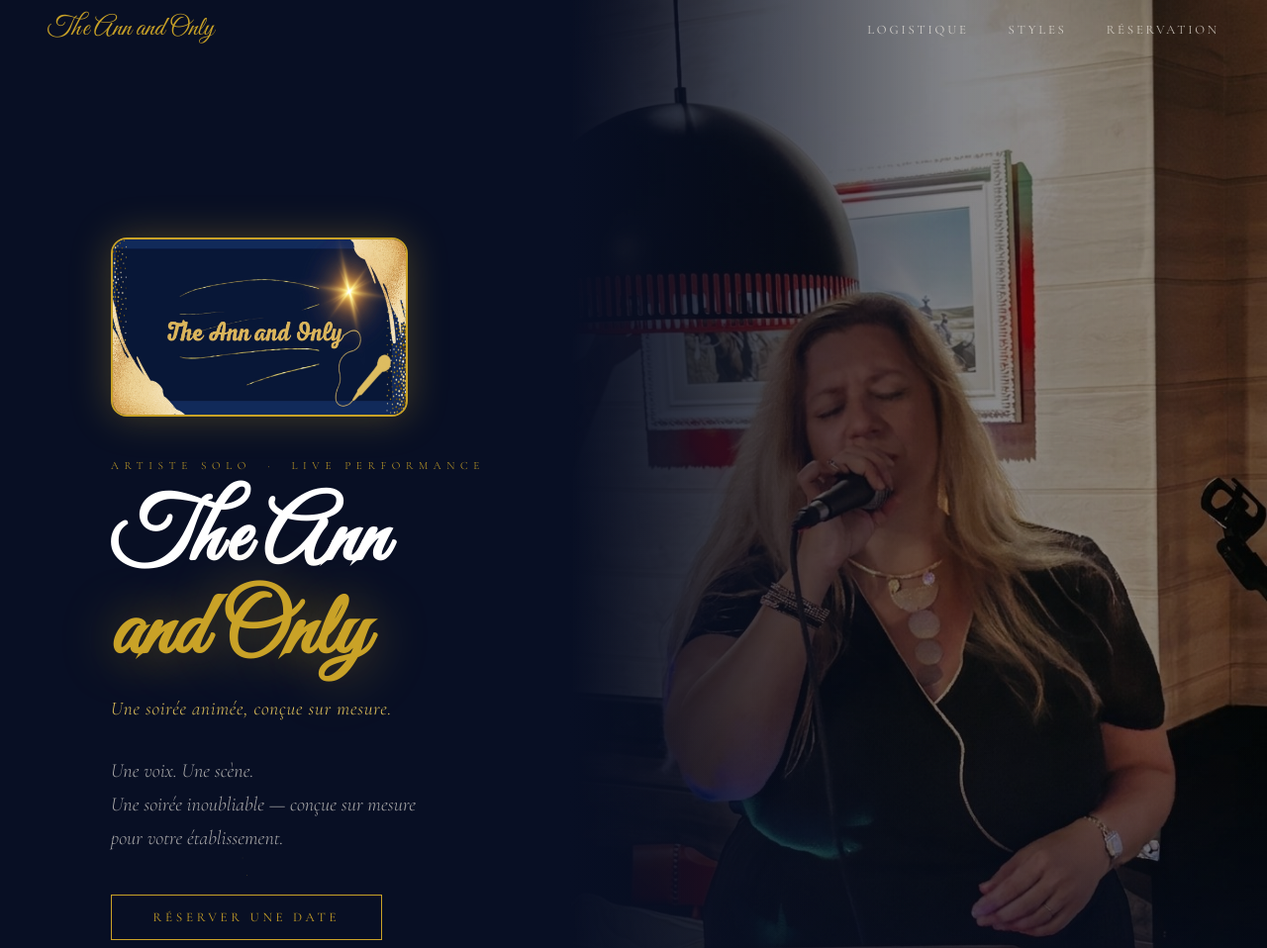
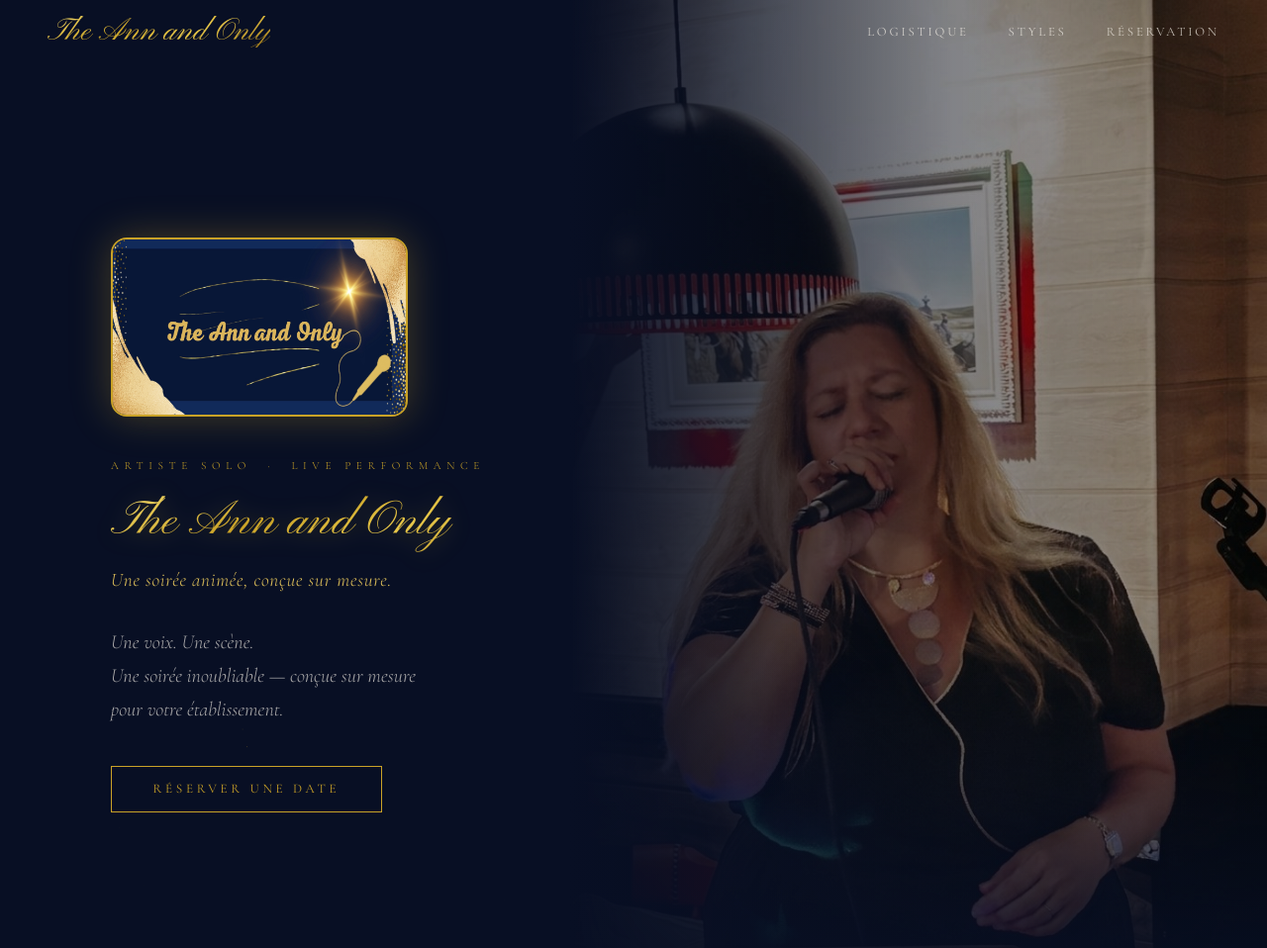
Before and after one commit to theannandonly/concert, a plain HTML site: page index.html in a window 1280 px wide. Shown: the top 958 px of the page at 99% size. Drawn offline with nearby package versions, Linux system fonts and the light colour scheme; a small style sheet from the web is missing.

Commit message:
Update index.html

```diff
--- a/index.html
+++ b/index.html
@@ -7,7 +7,7 @@
 
   <link rel="preconnect" href="https://fonts.googleapis.com" />
   <link rel="preconnect" href="https://fonts.gstatic.com" crossorigin />
-  <link href="https://fonts.googleapis.com/css2?family=Great+Vibes&family=Cormorant+Garamond:ital,wght@0,300;0,400;0,500;0,600;1,300;1,400&display=swap" rel="stylesheet" />
+  <link href="https://fonts.googleapis.com/css2?family=Pinyon+Script&family=Cormorant+Garamond:ital,wght@0,300;0,400;0,500;0,600;1,300;1,400&display=swap" rel="stylesheet" />
 
   <link rel="stylesheet"
         href="https://cdnjs.cloudflare.com/ajax/libs/font-awesome/6.5.2/css/all.min.css"
@@ -24,7 +24,7 @@
       --gold-dim   : #8C6E16;
       --cream      : #F5F0E8;
       --white      : #ffffff;
-      --font-script: 'Great Vibes', cursive;
+      --font-script: 'Pinyon Script', cursive;
       --font-body  : 'Cormorant Garamond', Georgia, serif;
       --transition : 0.4s cubic-bezier(.25,.46,.45,.94);
       --radius     : 12px;
@@ -66,9 +66,11 @@
 
     /* Logo nav : typo script, PAS de href → JS scroll */
     .nav-logo {
-      font-family:var(--font-script); font-size:1.7rem;
-      color:var(--gold); cursor:pointer; line-height:1;
-      background:none; border:none; padding:0;
+      font-family:var(--font-script); font-size:2rem; font-weight:400;
+      background: linear-gradient(160deg, #f2d96b 0%, #c9a227 35%, #e8c84a 60%, #a07818 100%);
+      -webkit-background-clip:text; -webkit-text-fill-color:transparent; background-clip:text;
+      cursor:pointer; line-height:1;
+      border:none; padding:0;
       transition:opacity var(--transition);
     }
     .nav-logo:hover { opacity:.75; }
@@ -130,10 +132,24 @@
       color:var(--gold); margin-bottom:1.2rem; animation:fadeUp 1s .3s both;
     }
     .hero-title {
-      font-family:var(--font-script); font-size:clamp(3.8rem,7vw,7rem);
-      line-height:1.05; color:var(--white); animation:fadeUp 1s .5s both;
+      font-family:var(--font-script);
+      font-size:clamp(2rem,3.8vw,4rem);
+      font-weight:400;
+      line-height:1.2;
+      background: linear-gradient(160deg, #f2d96b 0%, #c9a227 35%, #e8c84a 60%, #a07818 100%);
+      -webkit-background-clip:text;
+      -webkit-text-fill-color:transparent;
+      background-clip:text;
+      filter:drop-shadow(0 2px 12px rgba(201,162,39,.35));
+      animation:fadeUp 1s .5s both;
+      white-space:nowrap;
     }
-    .hero-title .gold-line { color:var(--gold); text-shadow:0 0 55px rgba(201,162,39,.45); }
+    .hero-title .gold-line {
+      background: linear-gradient(160deg, #f2d96b 0%, #c9a227 35%, #e8c84a 60%, #a07818 100%);
+      -webkit-background-clip:text;
+      -webkit-text-fill-color:transparent;
+      background-clip:text;
+    }
     .hero-sub {
       font-family:var(--font-body); font-size:clamp(1rem,2vw,1.2rem);
       font-style:italic; color:var(--gold-light); opacity:.85;
@@ -195,8 +211,8 @@
     #logistique::before { top:0; } #logistique::after { bottom:0; }
 
     .logistique-header { text-align:center; margin-bottom:4.5rem; }
-    .logistique-header h2 { font-family:var(--font-script); font-size:clamp(2.4rem,5vw,4rem); color:var(--white); line-height:1.15; }
-    .logistique-header h2 em { color:var(--gold); font-style:normal; }
+    .logistique-header h2 { font-family:var(--font-script); font-size:clamp(3.2rem,6vw,5.5rem); color:var(--white); line-height:1.15; }
+    .logistique-header h2 em { background:linear-gradient(160deg,#f2d96b 0%,#c9a227 35%,#e8c84a 60%,#a07818 100%); -webkit-background-clip:text; -webkit-text-fill-color:transparent; background-clip:text; font-style:normal; }
 
     /* Grille logistique :
        - 1re rangée : 4 cartes → grid 4 col
@@ -230,8 +246,8 @@
 
     /* ── STYLES MUSICAUX ── */
     #styles { text-align:center; background:var(--blue-dark); padding:5rem 2rem; }
-    #styles h2 { font-family:var(--font-script); font-size:clamp(2.4rem,5vw,4rem); color:var(--white); margin-bottom:3rem; }
-    #styles h2 em { color:var(--gold); font-style:normal; }
+    #styles h2 { font-family:var(--font-script); font-size:clamp(3.2rem,6vw,5.5rem); color:var(--white); margin-bottom:3rem; }
+    #styles h2 em { background:linear-gradient(160deg,#f2d96b 0%,#c9a227 35%,#e8c84a 60%,#a07818 100%); -webkit-background-clip:text; -webkit-text-fill-color:transparent; background-clip:text; font-style:normal; }
     .styles-badges { display:flex; flex-wrap:wrap; justify-content:center; gap:1rem; }
     .style-badge { padding:.6rem 1.4rem; border:1px solid rgba(201,162,39,.35); border-radius:50px; font-size:1rem; color:rgba(245,240,232,.8); background:rgba(201,162,39,.05); transition:all var(--transition); }
     .style-badge:hover { border-color:var(--gold); background:rgba(201,162,39,.14); color:var(--gold); transform:scale(1.06); }
@@ -242,8 +258,8 @@
     #reservation::before { content:''; position:absolute; top:0; left:0; right:0; height:1px; background:linear-gradient(90deg,transparent,var(--gold),transparent); }
 
     .reservation-inner { display:grid; grid-template-columns:1fr 1.8fr; gap:5rem; align-items:start; }
-    .reservation-intro h2 { font-family:var(--font-script); font-size:clamp(2.4rem,4vw,3.5rem); line-height:1.15; margin-bottom:1.5rem; color:var(--white); }
-    .reservation-intro h2 em { color:var(--gold); font-style:normal; }
+    .reservation-intro h2 { font-family:var(--font-script); font-size:clamp(3rem,5vw,5rem); line-height:1.15; margin-bottom:1.5rem; color:var(--white); }
+    .reservation-intro h2 em { background:linear-gradient(160deg,#f2d96b 0%,#c9a227 35%,#e8c84a 60%,#a07818 100%); -webkit-background-clip:text; -webkit-text-fill-color:transparent; background-clip:text; font-style:normal; }
     .reservation-intro p { font-size:1rem; color:rgba(245,240,232,.65); margin-bottom:1rem; }
     .price-note { display:inline-block; margin-top:1.5rem; padding:1rem 1.5rem; border-left:3px solid var(--gold); background:rgba(201,162,39,.08); font-style:italic; font-size:.95rem; color:var(--gold-light); border-radius:0 var(--radius) var(--radius) 0; line-height:1.5; }
 
@@ -279,7 +295,7 @@
     footer { background:var(--blue-dark); border-top:1px solid rgba(201,162,39,.15); padding:3rem 2rem; text-align:center; }
     .footer-logo-wrap { width:150px; height:91px; border-radius:10px; overflow:hidden; border:1px solid rgba(201,162,39,.4); margin:0 auto 1rem; cursor:pointer; }
     .footer-logo-wrap img { width:100%; height:100%; object-fit:fill; }
-    .footer-name { font-family:var(--font-script); font-size:2rem; color:var(--gold); margin-bottom:.4rem; }
+    .footer-name { font-family:var(--font-script); font-weight:400; font-size:2.5rem; background:linear-gradient(160deg,#f2d96b 0%,#c9a227 35%,#e8c84a 60%,#a07818 100%); -webkit-background-clip:text; -webkit-text-fill-color:transparent; background-clip:text; margin-bottom:.4rem; }
     .footer-sub { font-family:var(--font-body); font-size:.72rem; letter-spacing:.25em; text-transform:uppercase; color:rgba(245,240,232,.3); }
 
     /* ── RESPONSIVE ── */
@@ -336,10 +352,7 @@
 
       <p class="hero-eyebrow">Artiste Solo &nbsp;·&nbsp; Live Performance</p>
 
-      <h1 class="hero-title">
-        The Ann<br />
-        <span class="gold-line">and Only</span>
-      </h1>
+      <h1 class="hero-title">The Ann and Only</h1>
 
       <p class="hero-sub">Une soirée animée, conçue sur mesure.</p>
 
```
